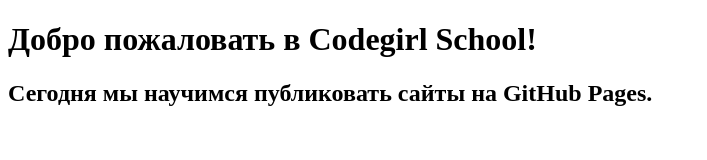
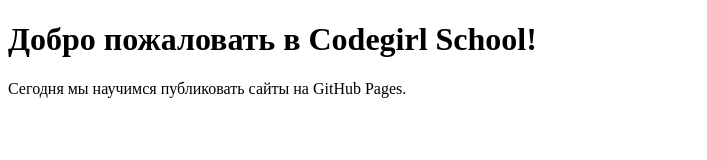
Before and after one commit to ana-na-nastasia/My-first-repository, a plain HTML site: page index.html in a window 1280 px wide. Shown: the whole page, without its empty margins (0-707 px from the left). Drawn offline with Linux system fonts and the light colour scheme.

Commit message:
Замена тега <h2> на <p>

```diff
--- a/index.html
+++ b/index.html
@@ -8,6 +8,6 @@
 </head>
 <body>
     <h1>Добро пожаловать в Codegirl School!</h1>
-    <h2>Сегодня мы научимся публиковать сайты на GitHub Pages.</h2>
+    <p>Сегодня мы научимся публиковать сайты на GitHub Pages.</p>
 </body>
 </html>
```
